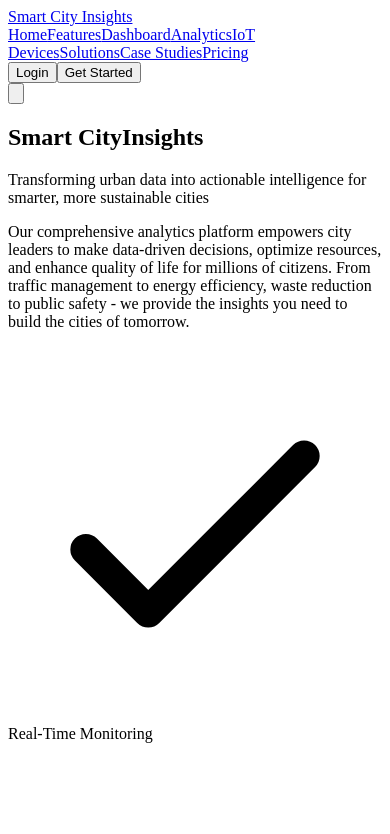
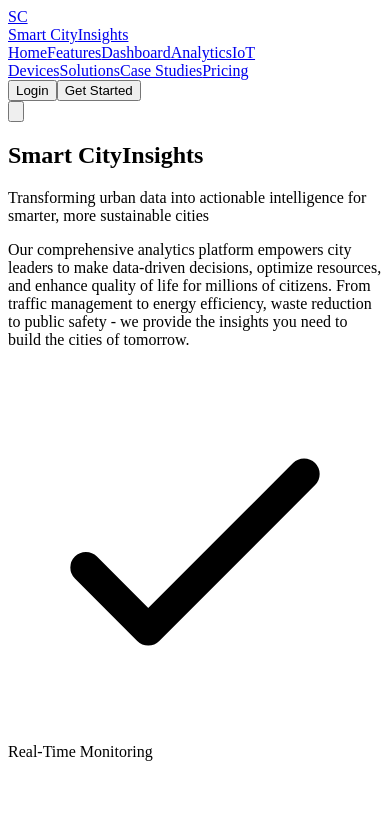
Before and after one commit to abhayd95/static-web-smart-city-insights, a React (Vite) app: page / in a window 390 px wide. Shown: the top 834 px of the page. Built offline with nearby package versions, Linux system fonts and the light colour scheme; the HTML template or start-up script is replaced by a standard one.

Commit message:
Fix navbar design: Improved glass morphism effect, better logo layout, animated link underlines, enhanced CTA buttons, and better mobile menu

```diff
--- a/src/components/Header.jsx
+++ b/src/components/Header.jsx
@@ -6,7 +6,7 @@ const Header = () => {
 
   useEffect(() => {
     const handleScroll = () => {
-      setIsScrolled(window.scrollY > 20)
+      setIsScrolled(window.scrollY > 10)
     }
     window.addEventListener('scroll', handleScroll)
     return () => window.removeEventListener('scroll', handleScroll)
@@ -27,48 +27,53 @@ const Header = () => {
     <header
       className={`fixed top-0 left-0 right-0 z-50 transition-all duration-300 ${
         isScrolled
-          ? 'bg-white shadow-lg py-4'
-          : 'bg-transparent py-6'
+          ? 'bg-white/85 backdrop-blur-xl shadow-xl border-b border-gray-100/70 py-3'
+          : 'bg-white/60 backdrop-blur-lg border-transparent py-4'
       }`}
     >
       <nav className="container mx-auto px-4 sm:px-6 lg:px-8">
         <div className="flex items-center justify-between">
           {/* Logo */}
-          <div className="flex items-center">
-            <a
-              href="#home"
-              className="text-2xl font-bold text-gold-500 hover:text-gold-600 transition-colors"
-            >
-              Smart City Insights
-            </a>
-          </div>
+          <a
+            href="#home"
+            className="flex items-center space-x-3"
+          >
+            <div className="h-10 w-10 rounded-xl bg-gradient-to-br from-gold-400 via-gold-500 to-amber-500 flex items-center justify-center shadow-lg">
+              <span className="text-white font-bold text-lg">SC</span>
+            </div>
+            <div className="leading-tight">
+              <span className="block text-sm font-semibold tracking-wide text-gray-500 uppercase">Smart City</span>
+              <span className="block text-xl font-bold text-gray-900">Insights</span>
+            </div>
+          </a>
 
           {/* Desktop Navigation */}
-          <div className="hidden md:flex items-center space-x-8">
+          <div className="hidden lg:flex items-center space-x-1 xl:space-x-2">
             {navItems.map((item) => (
               <a
                 key={item.name}
                 href={item.href}
-                className="text-gray-700 hover:text-gold-500 font-medium transition-colors"
+                className="relative px-3 py-2 text-sm font-medium text-gray-600 transition-colors duration-200 hover:text-gray-900"
               >
-                {item.name}
+                <span>{item.name}</span>
+                <span className="absolute inset-x-3 -bottom-1 h-[2px] origin-center scale-x-0 rounded-full bg-gradient-to-r from-gold-400 to-gold-600 transition-transform duration-300 ease-out hover:scale-x-100" />
               </a>
             ))}
           </div>
 
           {/* Desktop CTA Buttons */}
-          <div className="hidden md:flex items-center space-x-4">
-            <button className="px-4 py-2 text-gray-700 hover:text-gold-500 font-medium transition-colors">
+          <div className="hidden lg:flex items-center space-x-3">
+            <button className="px-4 py-2 text-sm font-semibold text-gray-700 rounded-full border border-gray-200 hover:border-gold-400 hover:text-gold-600 transition-all">
               Login
             </button>
-            <button className="px-6 py-2 bg-gold-500 text-white font-medium rounded-lg hover:bg-gold-600 transition-colors shadow-md hover:shadow-lg">
+            <button className="px-5 py-2 text-sm font-semibold text-white rounded-full bg-gradient-to-r from-gold-500 to-amber-500 shadow-lg shadow-amber-200/60 hover:shadow-xl hover:shadow-amber-300/60 transition-transform duration-200 hover:-translate-y-0.5">
               Get Started
             </button>
           </div>
 
           {/* Mobile Menu Button */}
           <button
-            className="md:hidden p-2 text-gray-700 hover:text-gold-500"
+            className="lg:hidden p-2 text-gray-700 hover:text-gold-500"
             onClick={() => setIsMobileMenuOpen(!isMobileMenuOpen)}
             aria-label="Toggle menu"
           >
@@ -92,23 +97,23 @@ const Header = () => {
 
         {/* Mobile Menu */}
         {isMobileMenuOpen && (
-          <div className="md:hidden mt-4 pb-4 border-t border-gray-200">
-            <div className="flex flex-col space-y-4 pt-4">
+          <div className="lg:hidden mt-4 rounded-2xl border border-gray-100 bg-white/95 shadow-xl">
+            <div className="flex flex-col space-y-2 p-4">
               {navItems.map((item) => (
                 <a
                   key={item.name}
                   href={item.href}
-                  className="text-gray-700 hover:text-gold-500 font-medium transition-colors"
+                  className="px-3 py-2 text-sm font-medium text-gray-700 rounded-lg hover:bg-gold-50 hover:text-gold-600 transition-colors"
                   onClick={() => setIsMobileMenuOpen(false)}
                 >
                   {item.name}
                 </a>
               ))}
-              <div className="flex flex-col space-y-2 pt-4">
-                <button className="px-4 py-2 text-gray-700 hover:text-gold-500 font-medium text-left transition-colors">
+              <div className="pt-3 mt-3 border-t border-gray-100 flex flex-col space-y-2">
+                <button className="w-full px-3 py-2 text-sm font-semibold text-gray-700 rounded-lg border border-gray-200 hover:border-gold-300 hover:text-gold-600 transition-colors">
                   Login
                 </button>
-                <button className="px-4 py-2 bg-gold-500 text-white font-medium rounded-lg hover:bg-gold-600 transition-colors">
+                <button className="w-full px-3 py-2 text-sm font-semibold text-white rounded-lg bg-gradient-to-r from-gold-500 to-amber-500 shadow-lg shadow-amber-200/50">
                   Get Started
                 </button>
               </div>
```
